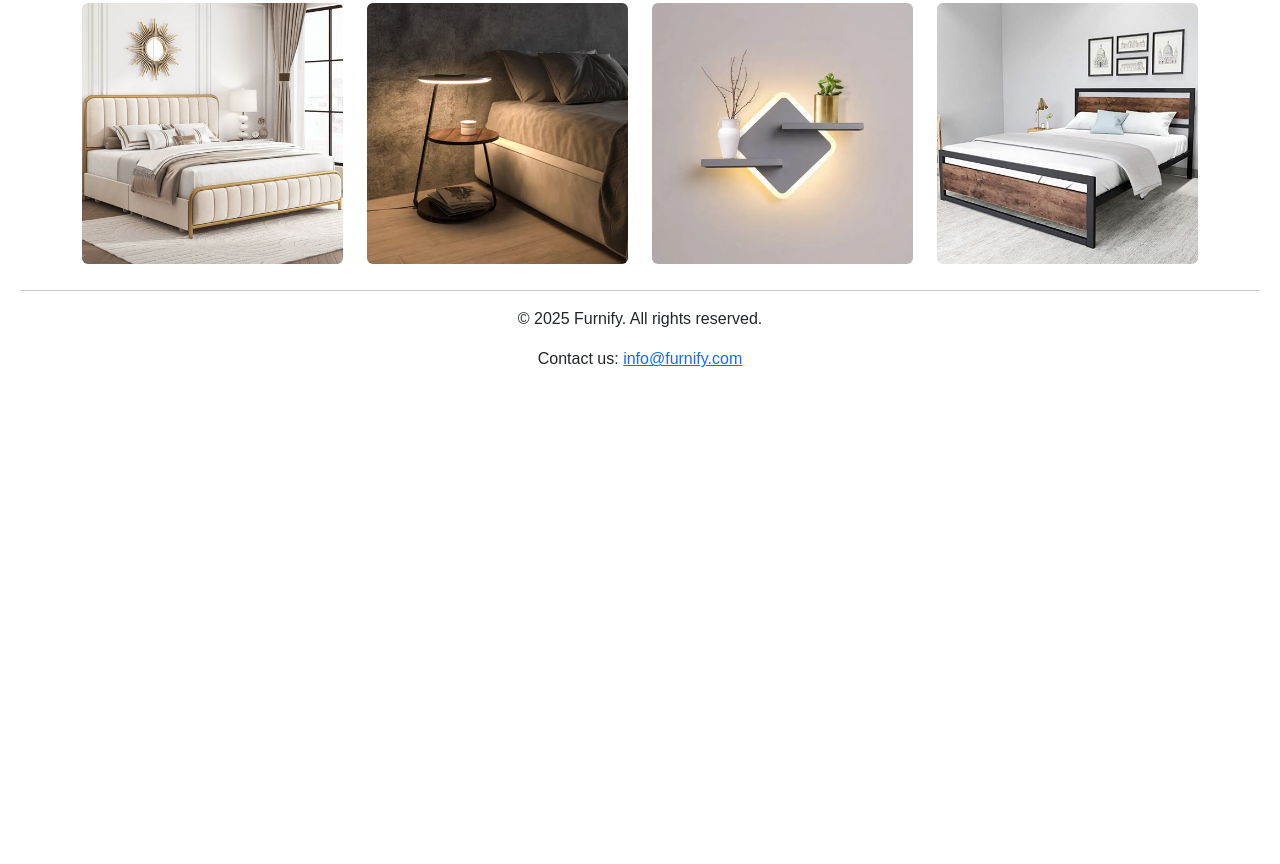
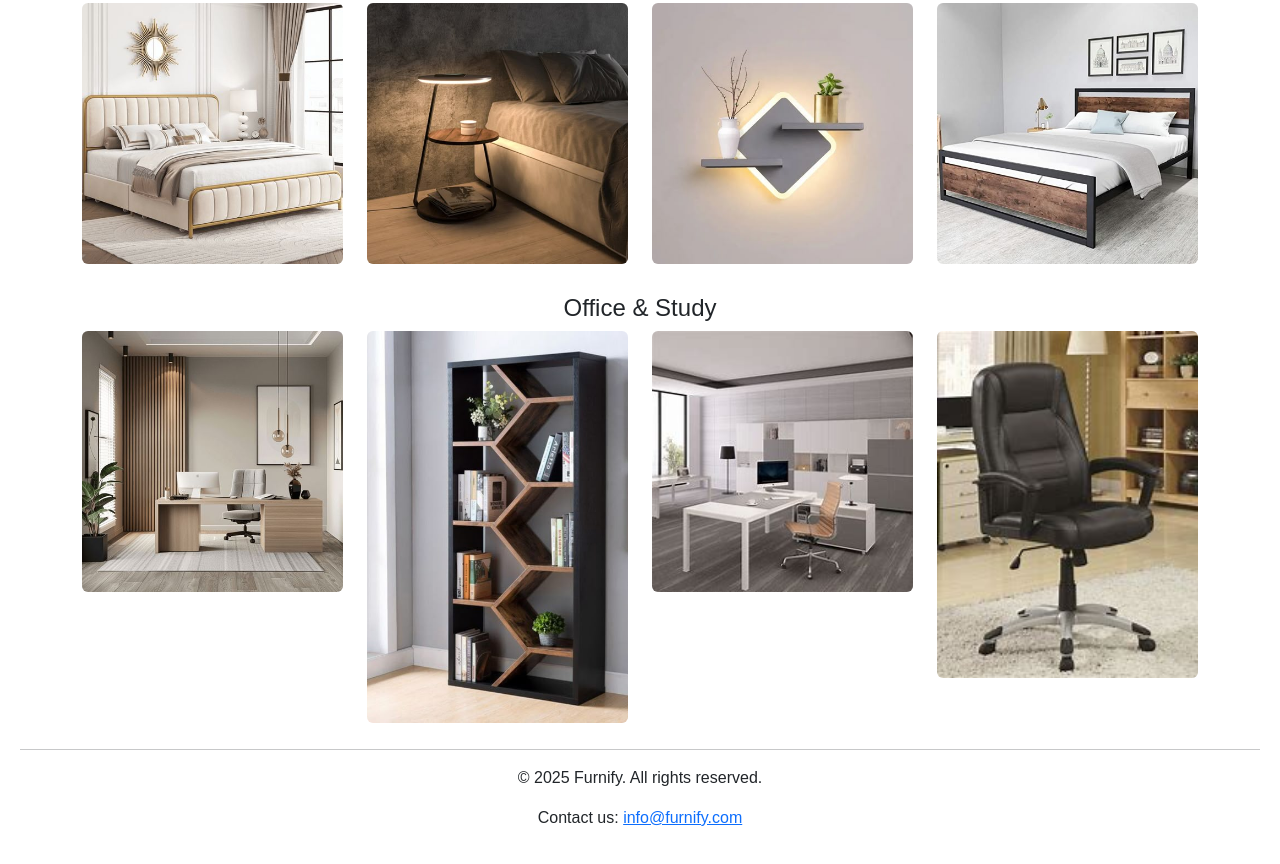
Before and after one commit to susan2006/E-Commerce-Furniture-, a plain HTML site: page index.html in a window 1280 px wide. Shown: the part 1057-1921 px from the top of the page. Before the commit the page ends 1464 px from the top, so only its background shows below. Drawn offline with nearby package versions, Linux system fonts and the light colour scheme.

Commit message:
Update index.html

```diff
--- a/index.html
+++ b/index.html
@@ -100,6 +100,17 @@
         </div>
     </section>
 
+    <section id="office" class="container">
+    <h2 class="text-center">Office & Study</h2>
+    <div class="row">
+        <div class="col-md-3"><img src="Images/off1.jpg" class="img-fluid rounded" alt="Modern Office Desk"></div>
+        <div class="col-md-3"><img src="Images/off2.jpg" class="img-fluid rounded" alt="Ergonomic Chair"></div>
+        <div class="col-md-3"><img src="Images/off3.jpg" class="img-fluid rounded" alt="Office Shelf"></div>
+        <div class="col-md-3"><img src="Images/off4.jpg" class="img-fluid rounded" alt="Workspace Setup"></div>
+    </div>
+</section>
+
+
     <hr>
 
     <!-- Footer -->
```
